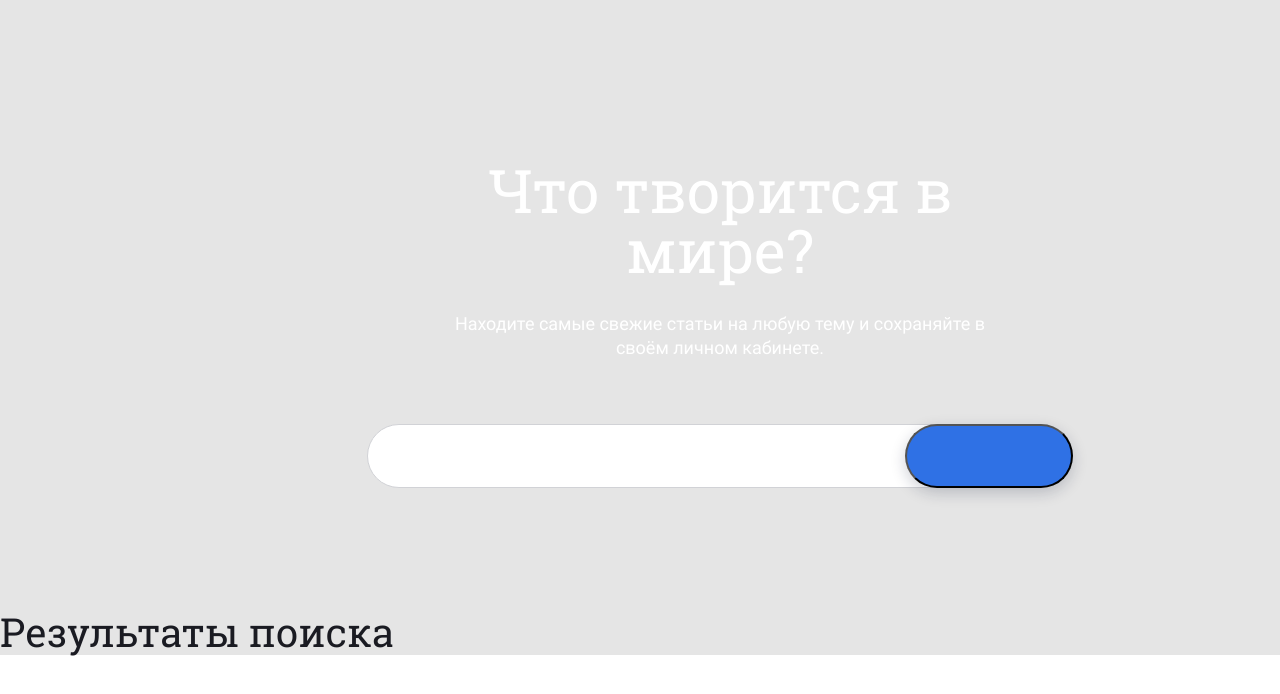
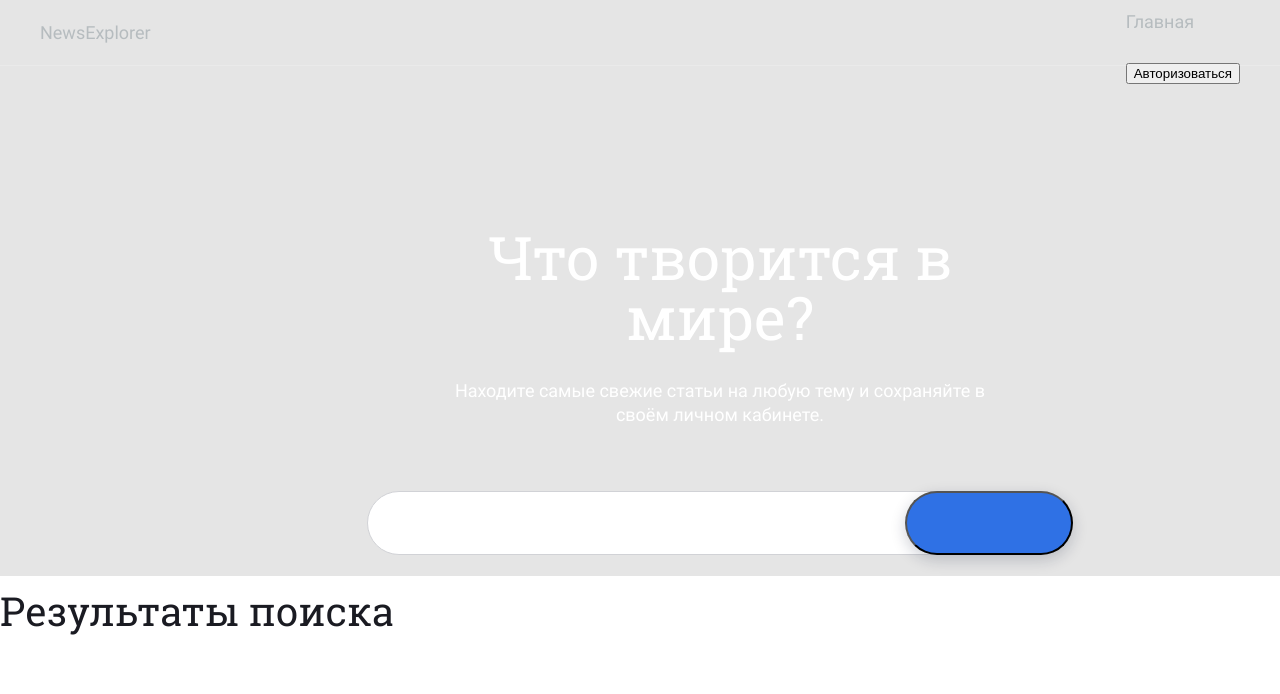
Before and after one commit to yuliya-pavlova/news-explorer-frontend, a website built with webpack: page src/index.html in a window 1280 px wide. Shown: the top 694 px of the page. Built offline with nearby package versions, Linux system fonts and the light colour scheme; files whose address does not match are found by name.

Commit message:
update desktop version

```diff
--- a/src/blocks/header/header.css
+++ b/src/blocks/header/header.css
@@ -1,8 +1,12 @@
+@import url('./header__nav.css');
+@import url('./header__link.css');
+
 .header {
-  width: 1210px;
+  width: 100%;
   margin-left: auto;
   margin-right: auto;
-  display: none;
-  justify-content: space-between;
   font-family: 'Inter', 'Helvetica', 'Arial', 'sans-serif';
+  background-image: url(../../images/search.png);
+  background-size: cover;
+  height: 576px;
 }
--- /dev/null
+++ b/src/blocks/header/header__link.css
@@ -0,0 +1,4 @@
+.header__link {
+  color: #FFFFFF;
+  text-decoration: none;
+}
--- /dev/null
+++ b/src/blocks/header/header__nav.css
@@ -0,0 +1,5 @@
+.header__nav {
+  display: flex;
+  flex-direction: end;
+  list-style-type: none;
+}
--- a/src/blocks/lead/lead.css
+++ b/src/blocks/lead/lead.css
@@ -1,10 +1,8 @@
-@import url('./__subtitle/lead__subtitle.css');
-@import url('./__title/lead__title.css');
+@import url('./lead__subtitle.css');
+@import url('./lead__title.css');
 
 .lead {
   width: 1440px;
   margin-left: auto;
   margin-right: auto;
-  background-image: url(../../images/search.png);
-  height: 576px;
 }
--- /dev/null
+++ b/src/blocks/main-menu/main-menu.css
@@ -0,0 +1,2 @@
+@import url(./main-menu__container.css);
+@import url(./main-menu__item.css);
--- /dev/null
+++ b/src/blocks/main-menu/main-menu__container.css
@@ -0,0 +1,10 @@
+.main-menu__container {
+  display:flex;
+  justify-content: space-between;
+  align-items: center;
+  padding-left: 40px;
+  padding-right: 40px;
+  height: 66px;
+  border-bottom: 1px solid rgba(196, 196, 196, 0.01);
+  box-shadow: inset 0px -1px 0px rgba(255, 255, 255, 0.2);
+}
--- /dev/null
+++ b/src/blocks/main-menu/main-menu__item.css
@@ -0,0 +1,15 @@
+.main-menu__link {
+  border: none;
+  cursor: pointer;
+  background-color: inherit;
+  padding: 0;
+  margin: 0;
+  font-family: 'Roboto', sans-serif;
+  font-weight: 500;
+  font-size: 18px;
+  line-height: 80px;
+  text-decoration: none;
+  color: #B6BCBF;
+  display:block;
+  margin-right:32px;
+}
--- /dev/null
+++ b/src/blocks/main-menu/main__menu__link.css
@@ -0,0 +1,9 @@
+.main-menu__link {
+  text-decoration: none;
+  font-family: Roboto Slab;
+  font-style: normal;
+  font-weight: bold;
+  font-size: 20px;
+  line-height: 24px;
+  color: #FFFFFF;
+}
--- a/src/blocks/search-form/search-form.css
+++ b/src/blocks/search-form/search-form.css
@@ -1,5 +1,5 @@
-@import url('./__button/search-form__button.css');
-@import url('./__input/search-form__input.css');
+@import url('./search-form__button.css');
+@import url('./search-form__input.css');
 
 .search-form {
   display: flex;
--- a/src/blocks/search-results/search-results.css
+++ b/src/blocks/search-results/search-results.css
@@ -1 +1 @@
-@import url('./__title/search-results__title.css');
+@import url('./search-results__title.css');
--- a/src/index.html
+++ b/src/index.html
@@ -9,12 +9,17 @@
 <body class="main-page">
   <div class="page">
     <header class="header">
-      <ul class="header__nav">
-        <li><a href="#" class="">Главная</a></li>
-        <li><a href="#" class="">Авторизоваться</a></li>
-    </ul>
-    </header>
-    <div class="content">
+      <nav class="main-menu">
+        <div class="main-menu__container">
+          <div class="main-menu__item">
+            <a class="main-menu__link" href="">NewsExplorer</a>
+          </div>
+          <div class="main-menu__item">
+            <a class="main-menu__link" href="">Главная</a>
+            <button class="main-menu__button">Авторизоваться</button>
+          </div>
+        </div>
+      </nav>
       <section class="lead">
         <h1 class="lead__title">Что творится в мире?</h1>
         <p class="lead__subtitle">Находите самые свежие статьи на любую тему и сохраняйте в своём личном кабинете.</p>
@@ -26,6 +31,8 @@
       <section class="search-results">
         <h2 class="search-results__title">Результаты поиска</h2>
       </section>
+    </header>
+    <div class="content">
     </div>
   </div>
 </body>
--- a/src/pages/index.css
+++ b/src/pages/index.css
@@ -3,6 +3,7 @@
 @import url('../blocks/page/page.css');
 @import url('../blocks/search-results/search-results.css');
 @import url('../blocks/search-form/search-form.css');
+@import url('../blocks/main-menu/main-menu.css');
 
 @font-face {
   font-family: 'Roboto Slab';
```
Also changed, not shown: src/blocks/lead/__image/lead__image.css (deleted), src/blocks/lead/lead__subtitle.css (renamed from src/blocks/lead/__subtitle/lead__subtitle.css), src/blocks/lead/lead__title.css (renamed from src/blocks/lead/__title/lead__title.css), src/blocks/search-form/search-form__button.css (renamed from src/blocks/search-form/__button/search-form__button.css), src/blocks/search-form/search-form__input.css (renamed from src/blocks/search-form/__input/search-form__input.css), src/blocks/search-results/search-results__title.css (renamed from src/blocks/search-results/__title/search-results__title.css).
